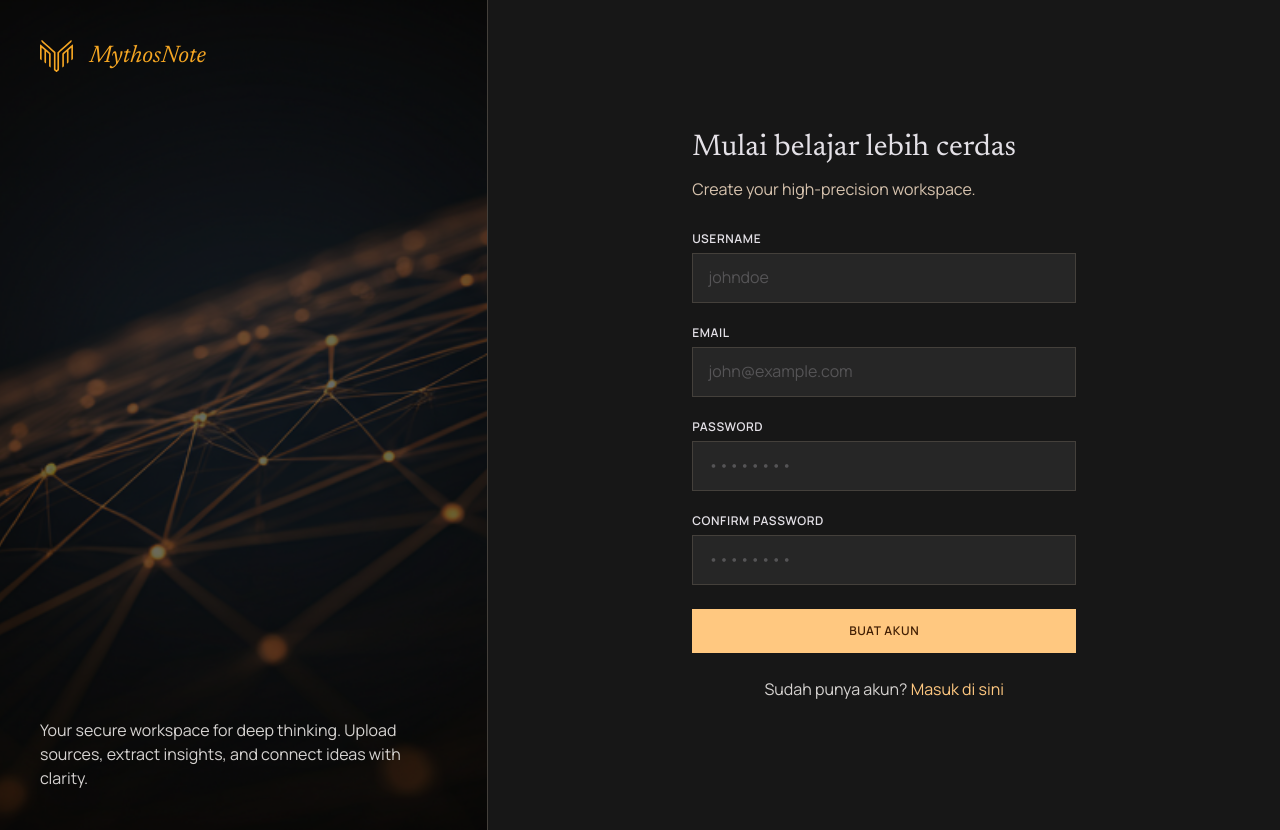
After one commit to IbnuSabilGitHub/MythosNote, a Django app: page /signup/ in a window 1280 px wide. The commit adds this page. Run offline with Django 4.2, Linux system fonts and the light colour scheme; style sheets or scripts are compiled from the project's sources.

Commit message:
feat(auth): implementasi frontend authentication pages dan views

```diff
--- a/config/urls.py
+++ b/config/urls.py
@@ -16,10 +16,13 @@ Including another URLconf
 """
 from django.contrib import admin
 from django.urls import include, path
-from django.views.generic import TemplateView
+from . import views
 
 urlpatterns = [
-    path('', TemplateView.as_view(template_name='home.html'), name='home'),
+    path('', views.home, name='home'),
+    path('signin/', views.sign_in, name='signin'),
+    path('signup/', views.sign_up, name='signup'),
+    path('forgot-password/', views.forgot_password, name='forgot_password'),
     path('admin/', admin.site.urls),
     path('django-rq/', include('django_rq.urls')),
 ]
--- /dev/null
+++ b/config/views.py
@@ -0,0 +1,74 @@
+from django.shortcuts import render, redirect
+from django.contrib.auth import authenticate, login
+from django.contrib.auth.models import User
+from django.contrib import messages
+
+
+def home(request):
+    return render(request, 'home.html')
+
+
+def sign_in(request):
+    if request.method == 'POST':
+        username = request.POST.get('username')
+        password = request.POST.get('password')
+        user = authenticate(request, username=username, password=password)
+        if user is not None:
+            login(request, user)
+            return redirect('home')
+        else:
+            messages.error(request, 'Username atau password salah.')
+
+    return render(request, 'signin.html', {"hide_nav": True})
+
+
+def sign_up(request):
+    if request.method == 'POST':
+        username = request.POST.get('username')
+        email = request.POST.get('email')
+        password = request.POST.get('password')
+        password_confirm = request.POST.get('password_confirm')
+
+        if password != password_confirm:
+            messages.error(request, 'Password tidak cocok.')
+            return render(request, 'signup.html', {"hide_nav": True})
+
+        if User.objects.filter(username=username).exists():
+            messages.error(request, 'Username sudah terdaftar.')
+            return render(request, 'signup.html', {"hide_nav": True})
+
+        if User.objects.filter(email=email).exists():
+            messages.error(request, 'Email sudah terdaftar.')
+            return render(request, 'signup.html', {"hide_nav": True})
+
+        user = User.objects.create_user(username=username, email=email, password=password)
+        login(request, user)
+        messages.success(request, 'Akun berhasil dibuat!')
+        return redirect('home')
+
+    return render(request, 'signup.html', {"hide_nav": True})
+
+
+def forgot_password(request):
+    if request.method == 'POST':
+        username = request.POST.get('username')
+        email = request.POST.get('email')
+        password = request.POST.get('password')
+        password_confirm = request.POST.get('password_confirm')
+
+        try:
+            user = User.objects.get(username=username, email=email)
+        except User.DoesNotExist:
+            messages.error(request, 'Username atau email tidak ditemukan.')
+            return render(request, 'forgot_password.html', {"hide_nav": True})
+
+        if password != password_confirm:
+            messages.error(request, 'Password tidak cocok.')
+            return render(request, 'forgot_password.html', {"hide_nav": True})
+
+        user.set_password(password)
+        user.save()
+        messages.success(request, 'Password berhasil direset. Silakan login.')
+        return redirect('signin')
+
+    return render(request, 'forgot_password.html', {"hide_nav": True})
--- a/templates/base.html
+++ b/templates/base.html
@@ -38,7 +38,7 @@
 
 <body class="bg-background text-on-background antialiased">
   <!-- Navigation -->
-  <!-- Navigation -->
+  {% if not hide_nav %}
   <nav class="sticky top-0 z-40 border-b border-surface-container-high bg-background/80 backdrop-blur-md">
     <div class="mx-auto flex max-w-7xl items-center justify-between px-6 py-4">
 
@@ -60,7 +60,7 @@
       <!-- Auth Buttons: Desktop & Mobile -->
       <div class="flex items-center gap-4">
         <!-- Sign In (hidden on mobile) -->
-        <a class="hidden px-4 py-2 text-sm text-outline transition hover:text-primary md:block" href="#">
+        <a class="hidden px-4 py-2 text-sm text-outline transition hover:text-primary md:block" href="{% url 'signin' %}">
           Sign In
         </a>
 
@@ -73,18 +73,12 @@
 
     </div>
   </nav>
+  {% endif %}
 
   <!-- Main Content -->
   <main>{% block content %}{% endblock %}</main>
 
-  <!-- Footer -->
-  <footer class="border-t border-surface-container bg-surface-container-lowest">
-    <div class="mx-auto flex max-w-7xl flex-col gap-4 px-6 py-12">
-      <span class="font-newsreader text-lg italic text-on-surface-variant">MythosNote</span>
-      <span class="font-grotesk text-xs text-outline-variant">&copy; {% now "Y" %} Mythos Team. All rights
-        reserved.</span>
-    </div>
-  </footer>
+
 
   <!-- Custom Scripts -->
   <script src="{% static 'js/components.js' %}"></script>
--- /dev/null
+++ b/templates/signup.html
@@ -0,0 +1,127 @@
+{% extends 'base.html' %}
+{% load static %}
+
+{% block title %}Daftar - MythosNote{% endblock %}
+
+{% block content %}
+<div class="flex min-h-screen w-full items-start justify-start bg-neutral-900">
+    <!-- Left Panel -->
+    <div
+        class="relative inline-flex w-3xl flex-col justify-between self-stretch border-r border-stone-700 bg-neutral-950 p-10">
+        <!-- Background Image -->
+        <img class="absolute inset-0 h-full w-full object-cover opacity-40" src="{% static 'img/Abstract_Background_Image_1.png' %}"
+            alt="" />
+
+        <!-- Content Container (di atas background) -->
+        <div class="relative z-10 flex flex-col justify-between h-full w-full">
+            <!-- Logo -->
+            <div class="inline-flex w-44 items-center justify-start gap-3">
+                <a href="{% url 'home' %}" class="flex items-center gap-4">
+                    <img src="{% static 'svg/mythosnote-logo.svg' %}" alt="MythosNote Logo" class="h-8 w-auto" />
+                    <span class="font-newsreader text-2xl italic text-primary-container">
+                        MythosNote
+                    </span>
+                </a>
+            </div>
+
+            <!-- Description -->
+            <div class="flex w-96 flex-col items-start justify-start">
+                <p class="self-stretch text-justify font-['Manrope'] text-base font-normal leading-6 text-stone-300">
+                    Your secure workspace for deep thinking. Upload<br />sources, extract insights, and connect ideas
+                    with<br />clarity.
+                </p>
+            </div>
+        </div>
+    </div>
+
+    <!-- Right Panel - Form -->
+    <div class="flex w-full items-center justify-center self-stretch overflow-y-auto px-10 py-20 md:py-32">
+        <div class="inline-flex w-96 max-w-96 flex-col items-start justify-start gap-6">
+            <!-- Header -->
+            <div class="flex flex-col items-start justify-start gap-2 self-stretch">
+                <div class="flex flex-col items-start justify-start self-stretch pb-[0.59px]">
+                    <h1
+                        class="self-stretch text-justify font-['Newsreader'] text-3xl font-normal leading-10 text-on-surface">
+                        Mulai belajar lebih cerdas
+                    </h1>
+                </div>
+                <div class="flex flex-col items-start justify-start self-stretch pb-[0.59px]">
+                    <p
+                        class="self-stretch text-justify font-['Manrope'] text-base font-normal leading-6 text-on-surface-variant">
+                        Create your high-precision workspace.
+                    </p>
+                </div>
+            </div>
+
+            <!-- Form -->
+            <form method="post" action="{% url 'signup' %}"
+                class="flex w-full flex-col items-start justify-start gap-6 self-stretch pt-2">
+                {% csrf_token %}
+
+                <!-- Username Field -->
+                <div class="flex flex-col items-start justify-start gap-2 self-stretch">
+                    <label
+                        class="self-stretch text-justify font-['Manrope'] text-xs font-semibold uppercase leading-3 tracking-wider text-on-surface">
+                        USERNAME
+                    </label>
+                    <input name="username" type="text" required placeholder="johndoe"
+                        class="self-stretch bg-neutral-800 px-4 pt-3 pb-3.5 text-on-surface/50 outline -outline-offset-1 outline-stone-700" />
+                </div>
+
+                <!-- Email Field -->
+                <div class="flex flex-col items-start justify-start gap-2 self-stretch">
+                    <label
+                        class="self-stretch text-justify font-['Manrope'] text-xs font-semibold uppercase leading-3 tracking-wider text-on-surface">
+                        EMAIL
+                    </label>
+                    <input name="email" type="email" required placeholder="john@example.com"
+                        class="self-stretch bg-neutral-800 px-4 pt-3 pb-3.5 text-on-surface/50 outline -outline-offset-1 outline-stone-700" />
+                </div>
+
+                <!-- Password Field -->
+                <div class="flex flex-col items-start justify-start gap-2 self-stretch">
+                    <label
+                        class="self-stretch text-justify font-['Manrope'] text-xs font-semibold uppercase leading-3 tracking-wider text-on-surface">
+                        PASSWORD
+                    </label>
+                    <input name="password" type="password" required placeholder="••••••••"
+                        class="self-stretch bg-neutral-800 px-4 pt-3 pb-3.5 text-on-surface/50 outline -outline-offset-1 outline-stone-700" />
+                </div>
+
+                <!-- Confirm Password Field -->
+                <div class="flex flex-col items-start justify-start gap-2 self-stretch">
+                    <label
+                        class="self-stretch text-justify font-['Manrope'] text-xs font-semibold uppercase leading-3 tracking-wider text-on-surface">
+                        CONFIRM PASSWORD
+                    </label>
+                    <input name="password_confirm" type="password" required placeholder="••••••••"
+                        class="self-stretch bg-neutral-800 px-4 pt-3 pb-3.5 text-on-surface/50 outline -outline-offset-1 outline-stone-700" />
+                </div>
+
+                <!-- Submit Button -->
+                <button type="submit"
+                    class="inline-flex items-center justify-center gap-2 self-stretch bg-primary px-6 py-4 text-center transition hover:bg-primary/50">
+                    <span class="font-['Manrope'] text-xs font-semibold uppercase leading-3 tracking-wider text-yellow-950">
+                        BUAT AKUN
+                    </span>
+                </button>
+            </form>
+
+            <!-- Login Link -->
+            <div class="flex flex-col items-start justify-start self-stretch pb-[0.59px]">
+                <div class="flex flex-col items-center justify-start self-stretch">
+                    <p class="h-6 w-60 text-center">
+                        <span class="font-['Manrope'] text-base font-normal leading-6 text-stone-300">
+                            Sudah punya akun?
+                        </span>
+                        <a href="{% url 'signin' %}"
+                            class="font-['Manrope'] text-base font-normal text-primary hover:underline transition ">
+                            Masuk di sini
+                        </a>
+                    </p>
+                </div>
+            </div>
+        </div>
+    </div>
+</div>
+{% endblock %}
```
Also changed, not shown: templates/forgot_password.html (added, +92 -0 lines), templates/home.html (+39 -15 lines), templates/signin.html (added, +123 -0 lines), CHANGELOG.md, static/img/Abstract_Background_Image_1.png (added), static/img/Abstract_Background_Image_2.png (added).
